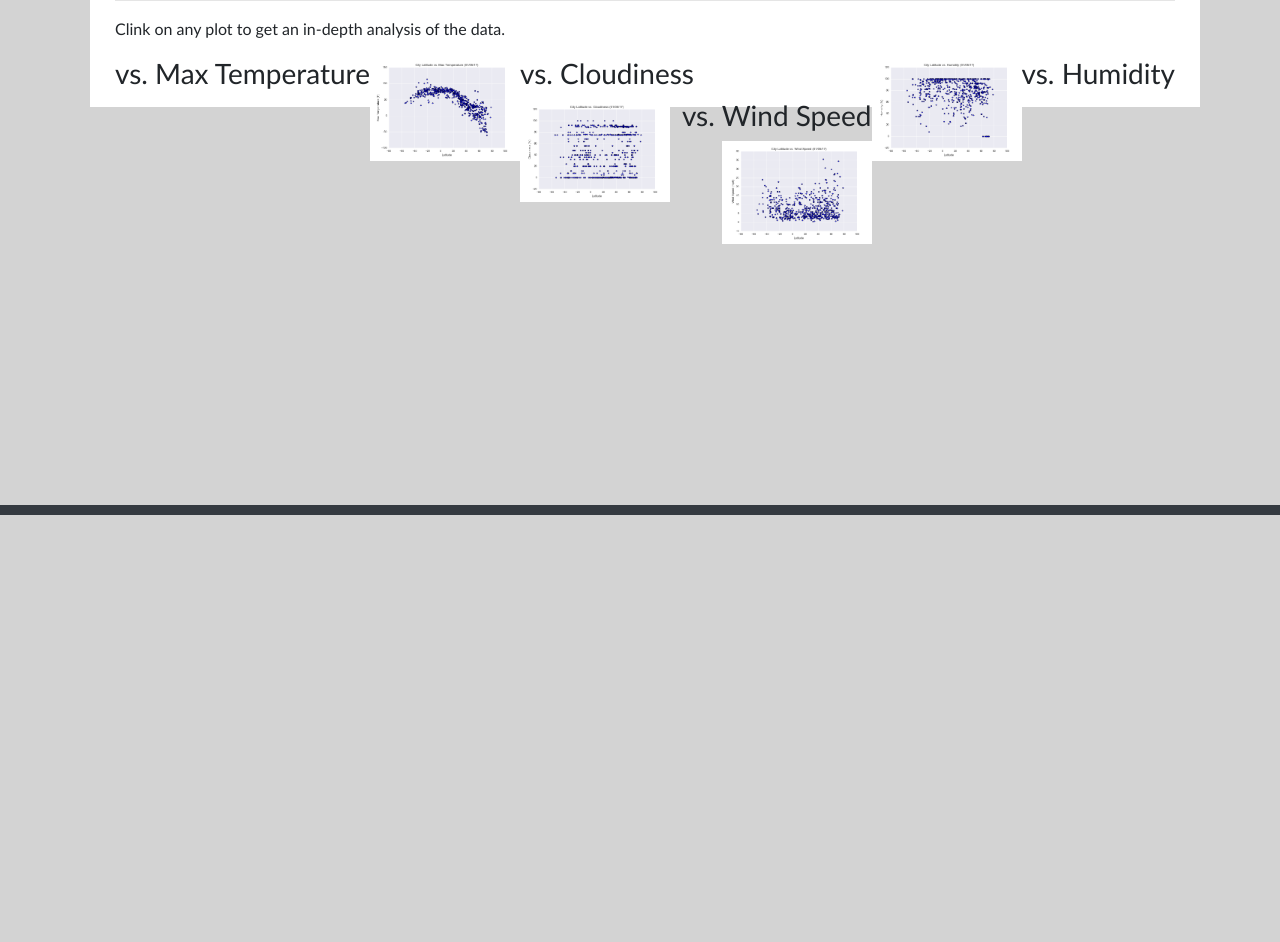
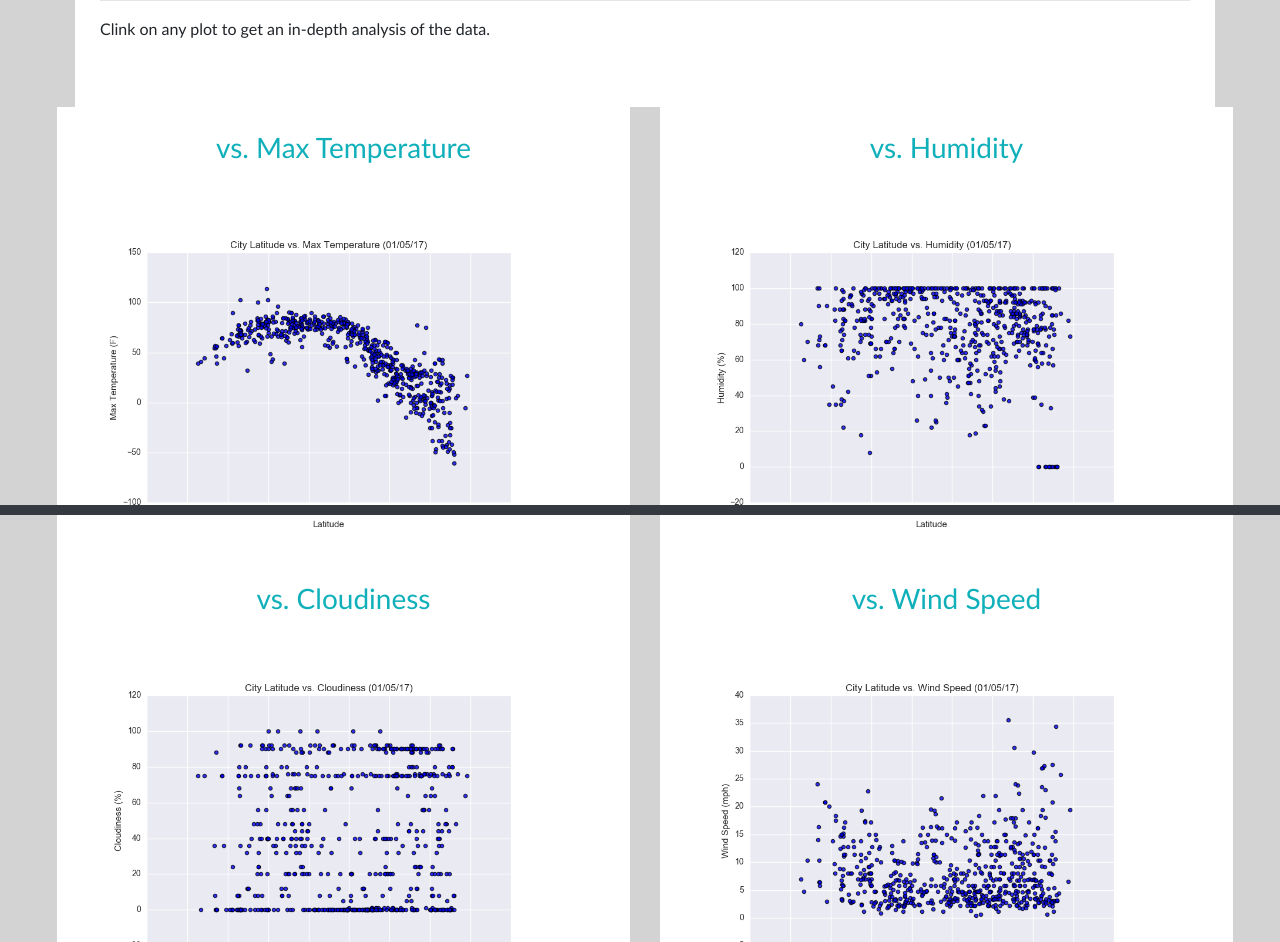
Before and after one commit to chtho3/web-design-challenge, a plain HTML site: page comparison.html in a window 1280 px wide. Shown: the part 285-1227 px from the top of the page. Before the commit the page ends 800 px from the top, so only its background shows below. Drawn offline with nearby package versions, Linux system fonts and the light colour scheme; files whose address does not match are found by name.

Commit message:
fixed comparison page

```diff
--- a/comparison.html
+++ b/comparison.html
@@ -83,8 +83,10 @@
         .dropdown:hover .dropdown-content {
             display: block;
             }
-        h2 {
-            color:rgb(16, 176, 187);
+        h2, h3 {
+            color:rgb(16, 176, 187);}
+        h3 {
+            text-align: center;
         }
         .wrap { word-wrap:break-word; }
     </style>
@@ -100,11 +102,11 @@
                 <li><a class="nav-link" href="/data.html">Data</a></li>
                 <li><a class="nav-link" href="/comparison.html">Comparison</a></li>
                 <li class="dropdown">
-                    <a class="btn btn-secondary dropdown-toggle" href="#" role="button" id="dropdownMenuLink" data-toggle="dropdown" aria-haspopup="true" aria-expanded="false">
+                    <a class="btn btn-secondary dropdown-toggle" href="#" role="button" id="dropdown01" data-toggle="dropdown" aria-haspopup="true" aria-expanded="false">
                       Plots
                     </a>
 
-                    <div class="dropdown-menu" aria-labelledby="dropdownMenuLink">
+                    <div class="dropdown-menu" aria-labelledby="dropdown01">
                       <a class="dropdown-item" href="/latvtemp.html">Max Temperature</a>
                       <a class="dropdown-item" href="/latvhumi.html">Humidity</a>
                       <a class="dropdown-item" href="/latvcloud.html">Cloudiness</a>
@@ -117,18 +119,29 @@
 <!--Content section-->
     <div class="container">
         <div class="row">
-    </div>
-    <div class="col-md-12">
+        <div class="col-md-12">
         <h2><b>Comparison: Latitude vs X</b></h2>
         <p><hr></p>
         <p>Clink on any plot to get an in-depth analysis of the data.</p>
-        <p><h3 style="float:left">vs. Max Temperature</h3><h3 style="float:right">vs. Humidity</h3></p>
-        <p><img src="/Resources/assets/images/Fig1.png" href= "/latvtemp.html" style="float:left;width:150px">
-            <img src="/Resources/assets/images/Fig2.png" href="/latvhumi.html" style="float:right;width:150px"></p>
-        <p><h3 style="float:left">vs. Cloudiness</h3><h3 style="float:right">vs. Wind Speed</h3>
-        <p><img src="/Resources/assets/images/Fig3.png" href="/latvcloud.html" style="float:left;width:150px">
-            <img src="/Resources/assets/images/Fig4.png" href="/latvwind.html" style="float:right;width:150px"></p>
-                </div>
+        </div>
+    </div>
+    <div class="row mx-md-n5">
+        <div class="col-md-6"><div class="p-2 bg-white"><p class="center"><h3>vs. Max Temperature</h3></p></div></div>
+        <div class="col-md-6"><div class="p-2 bg-white"><p class="center"><h3>vs. Humidity</h3></p></div></div>
+      </div>
+      <div class="row mx-md-n5">
+        <div class="col px-md-6"><div class="p-3 bg-white"><a href="/latvtemp.html"><img src="C:\Users\chtho\Desktop\PREWORK_CNT\Module 11\web-design-challenge/Resources/assets/images/Fig1.png" style="padding:15px; max-width:500px;"></a></div></div>
+        <div class="col px-md-6"><div class="p-3 bg-white"><a href="/latvhumi.html"><img src="C:\Users\chtho\Desktop\PREWORK_CNT\Module 11\web-design-challenge/Resources/assets/images/Fig2.png" style="padding:15px; max-width:500px;"></a></div></div>
+      </div>
+      <div class="row mx-md-n5">
+        <div class="col px-md-6"><div class="p-2 bg-white"><h3>vs. Cloudiness</h3></div></div>
+        <div class="col px-md-6"><div class="p-2 bg-white"><h3>vs. Wind Speed</h3></div></div>
+      </div>
+      <div class="row mx-md-n5">
+        <div class="col px-md-6"><div class="p-3 bg-white"><a href="/latvcloud.html"><img src="C:\Users\chtho\Desktop\PREWORK_CNT\Module 11\web-design-challenge/Resources/assets/images/Fig3.png" style="padding:15px; max-width:500px;"></a></div></div>
+        <div class="col px-md-6"><div class="p-3 bg-white"><a href="/latvwind.html"><img src="C:\Users\chtho\Desktop\PREWORK_CNT\Module 11\web-design-challenge/Resources/assets/images/Fig4.png" style="padding:15px; max-width:500px;"></a></div></div>
+      </div>
+    </div>
     </div>
 </div>
 <!--Footer-->
```
